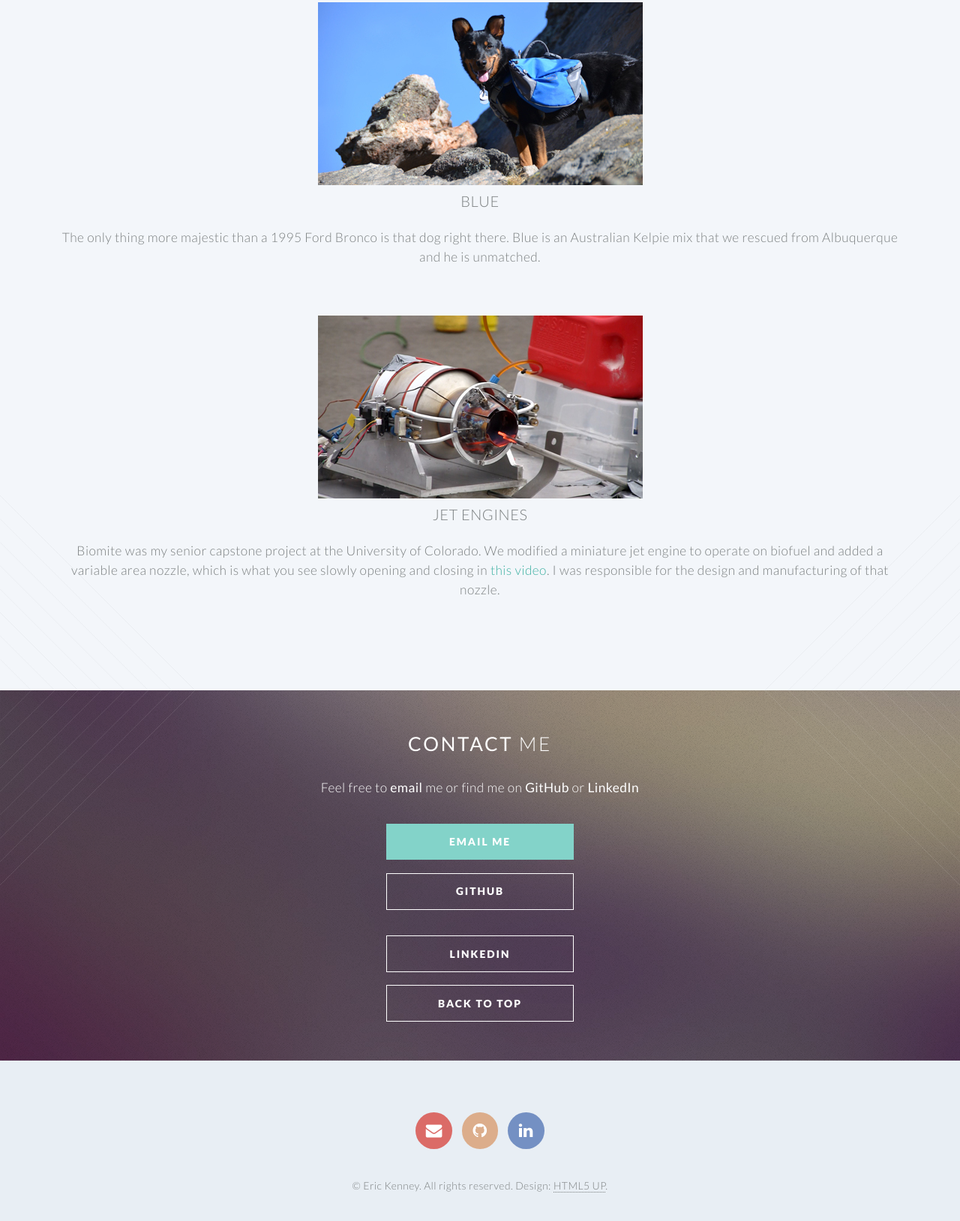
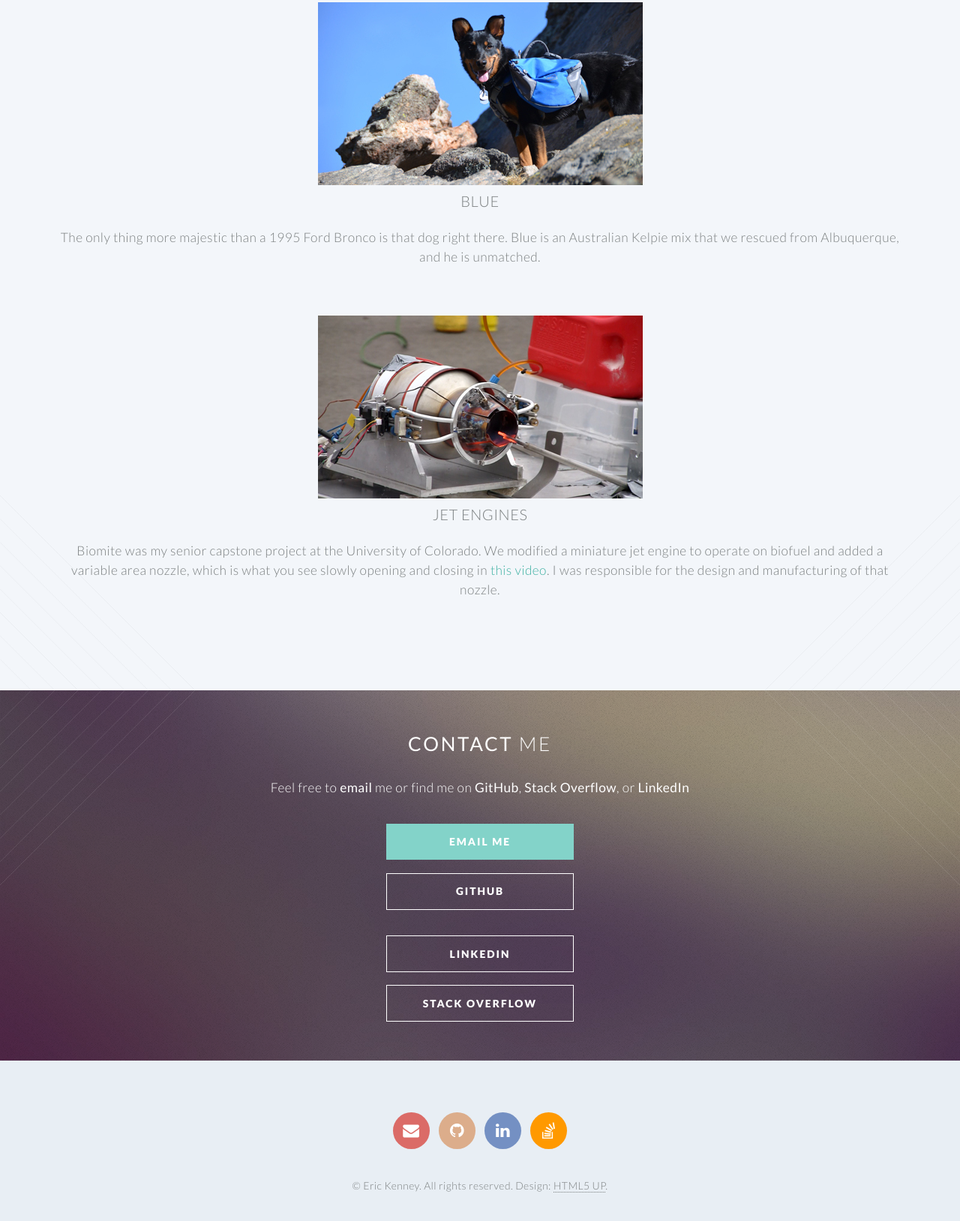
Before and after one commit to KenneyE/KenneyE.github.io, a plain HTML site: page index.html in a window 1280 px wide. Shown: the part 3663-5292 px from the top of the page at 75% size. Drawn offline with Linux system fonts and the light colour scheme.

Commit message:
Added stack overflow

```diff
--- a/css/style.css
+++ b/css/style.css
@@ -333,14 +333,14 @@
           background: #829bc9;
         }
 
-      .icon.circle.fa-google-plus {
+/*      .icon.circle.fa-stack-overflow {
         background: #db6b67;
         color: white;
       }
 
-        .icon.circle.fa-google-plus:hover {
+        .icon.circle.fa-stack-overflow:hover {
           background: #df7b77;
-        }
+        }*/
 
       .icon.circle.fa-github {
         background: #dcad8b;
@@ -351,13 +351,13 @@
           background: #e1b89b;
         }
 
-      .icon.circle.fa-dribbble {
-        background: #da83ae;
-        color: white;
+      .icon.circle.fa-stack-overflow {
+          background: #FF9900;
+          color: white;
       }
 
-        .icon.circle.fa-dribbble:hover {
-          background: #df93b8;
+        .icon.circle.fa-stack-overflow:hover {
+       		background: #FFA909;
         }
 
     .icon.feature {
--- a/index.html
+++ b/index.html
@@ -228,7 +228,7 @@
                     <header>
                       <h3>Blue</h3>
                     </header>
-                    <p>The only thing more majestic than a 1995 Ford Bronco is that dog right there. Blue is an Australian Kelpie mix that we rescued from Albuquerque and he is unmatched.</p>
+                    <p>The only thing more majestic than a 1995 Ford Bronco is that dog right there. Blue is an Australian Kelpie mix that we rescued from Albuquerque, and he is unmatched.</p>
                   </section>
 
                 </div>
@@ -252,7 +252,7 @@
 
         <header>
           <h2><strong>Contact</strong> me</h2>
-          <p>Feel free to <strong>email</strong> me or find me on <strong>GitHub</strong> or <strong>LinkedIn</strong></p>
+          <p>Feel free to <strong>email</strong> me or find me on <strong>GitHub</strong>, <strong>Stack Overflow</strong>, or <strong>LinkedIn</strong></p>
         </header>
         <footer>
           <ul class="buttons">
@@ -261,7 +261,7 @@
           </ul>
          <ul class="buttons">
            <li><a href="http://www.linkedin.com/in/erickenney1" class="button">LinkedIn</a></li>
-           <li><a href="#" class="button">Back to Top</a></li>
+           <li><a href="http://stackoverflow.com/users/3525808/kenneye" class="button">Stack Overflow</a></li>
          </ul>
         </footer>
 
@@ -274,6 +274,7 @@
           <li><a href="mailto:ekenney5@gmail.com" class="icon circle fa-envelope"><span class="label">Gmail</span></a></li>
           <li><a href="http://www.github.com/kenneye" class="icon circle fa-github"><span class="label">Github</span></a></li>
           <li><a href="http://www.linkedin.com/in/erickenney1" class="icon circle fa-linkedin"><span class="label">LinkedIn</span></a></li>
+      <li><a href="http://stackoverflow.com/users/3525808/kenneye" class="icon circle fa-stack-overflow"><span class="label">Stack Overflow</span></a></li>
         </ul>
 
         <span class="copyright">&copy; Eric Kenney. All rights reserved. Design: <a href="http://html5up.net">HTML5 UP</a>.</span>
```
